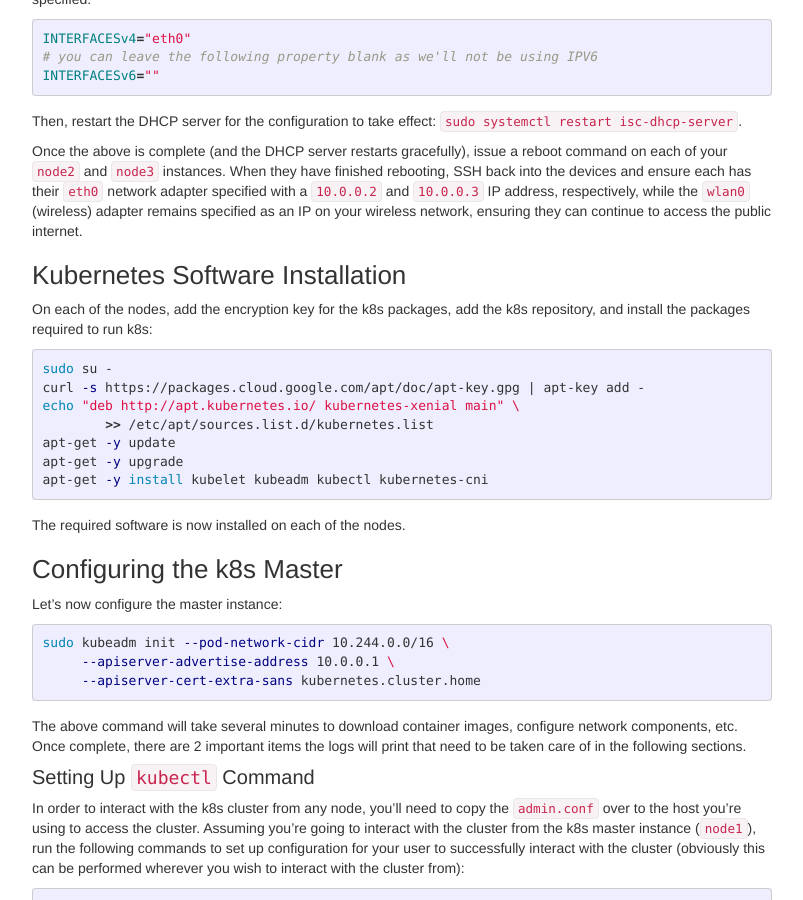
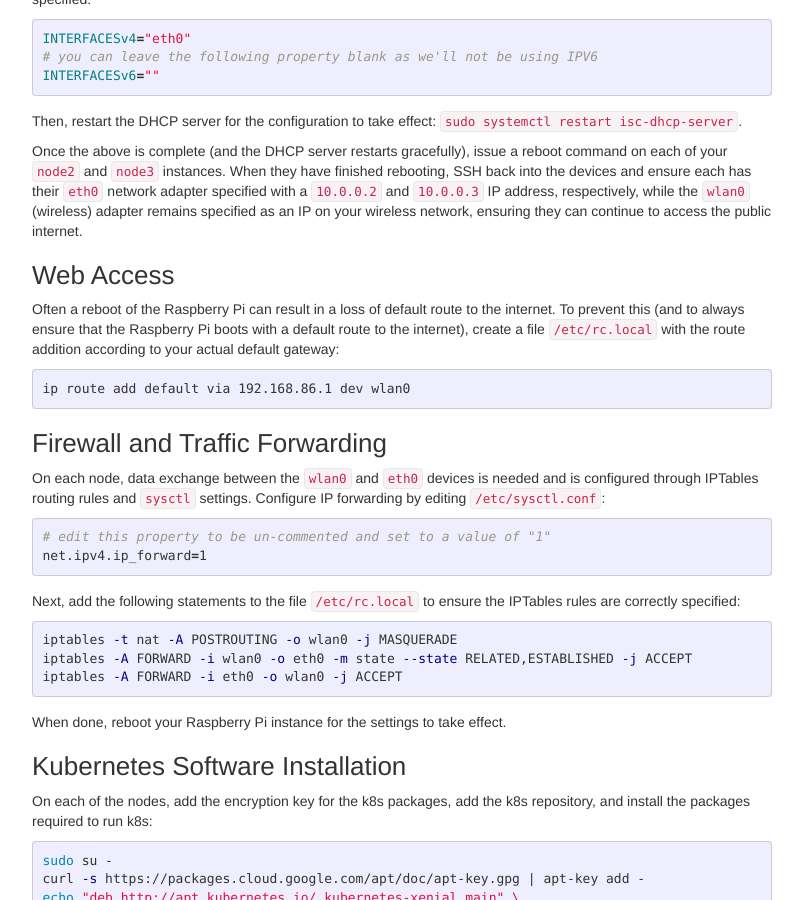
Before and after one commit to jekhokie/jekhokie.github.io, a Jekyll site: the page built from _posts/2019-12-14-raspi-k8s-cluster.markdown, in a window 1280 px wide and 900 px high, scrolled down 4521 px. Shown: the whole window, without its empty margins (238-1041 px from the left). Built offline with Jekyll 4.4.1, drawn with Linux system fonts in a browser that asks for light colours.

Commit message:
Add Firewalls for RasPi k8s Cluster
Update the k8s cluster tutorial for Raspberry Pi instances to include
the correct IPTables routing (and included a way to ensure the default
route to the internet is always enabled).

````diff
--- a/_posts/2019-12-14-raspi-k8s-cluster.markdown
+++ b/_posts/2019-12-14-raspi-k8s-cluster.markdown
@@ -234,6 +234,37 @@ When they have finished rebooting, SSH back into the devices and ensure each has
 `10.0.0.3` IP address, respectively, while the `wlan0` (wireless) adapter remains specified as an IP on your wireless network, ensuring they
 can continue to access the public internet.
 
+### Web Access
+
+Often a reboot of the Raspberry Pi can result in a loss of default route to the internet. To prevent this (and to always ensure that the
+Raspberry Pi boots with a default route to the internet), create a file `/etc/rc.local` with the route addition according to your actual
+default gateway:
+
+```bash
+ip route add default via 192.168.86.1 dev wlan0
+```
+
+### Firewall and Traffic Forwarding
+
+On each node, data exchange between the `wlan0` and `eth0` devices is needed and is configured through IPTables routing rules and
+`sysctl` settings. Configure IP forwarding by editing `/etc/sysctl.conf`:
+
+
+```bash
+# edit this property to be un-commented and set to a value of "1"
+net.ipv4.ip_forward=1
+```
+
+Next, add the following statements to the file `/etc/rc.local` to ensure the IPTables rules are correctly specified:
+
+```bash
+iptables -t nat -A POSTROUTING -o wlan0 -j MASQUERADE
+iptables -A FORWARD -i wlan0 -o eth0 -m state --state RELATED,ESTABLISHED -j ACCEPT
+iptables -A FORWARD -i eth0 -o wlan0 -j ACCEPT
+```
+
+When done, reboot your Raspberry Pi instance for the settings to take effect.
+
 ### Kubernetes Software Installation
 
 On each of the nodes, add the encryption key for the k8s packages, add the k8s repository, and install the packages required to run
````
